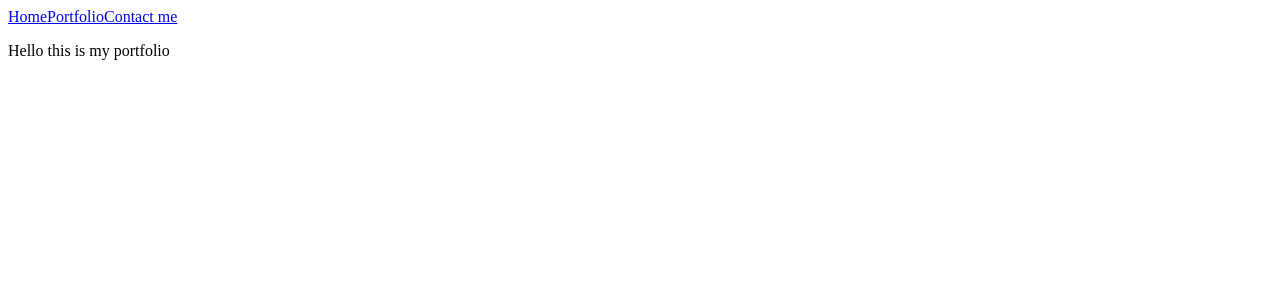
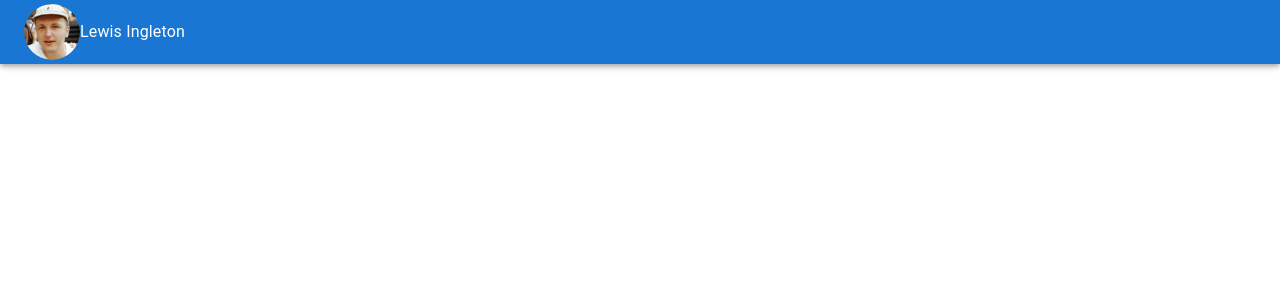
Before and after one commit to lewis-ingleton/portfolio-created-with-react, a React (Create React App) app in the folder li-portfolio-app/: page / in a window 1280 px wide. Shown: the top 300 px of the page. Built offline with nearby package versions, Linux system fonts and the light colour scheme; the HTML template or start-up script is replaced by a standard one.

Commit message:
Icon added to navbar

```diff
--- a/li-portfolio-app/package.json
+++ b/li-portfolio-app/package.json
@@ -3,6 +3,9 @@
   "version": "0.1.0",
   "private": true,
   "dependencies": {
+    "@emotion/react": "^11.10.6",
+    "@emotion/styled": "^11.10.6",
+    "@mui/material": "^5.11.13",
     "@testing-library/jest-dom": "^5.16.5",
     "@testing-library/react": "^13.4.0",
     "@testing-library/user-event": "^13.5.0",
--- a/li-portfolio-app/src/App.js
+++ b/li-portfolio-app/src/App.js
@@ -1,12 +1,16 @@
 import Navbar from "./components/navbar/Navbar";
+import MyApp from "./components/navbar/Navbar";
+import ResponsiveAppBar from "./components/navbar/Navbar";
+
+
 
 function App() {
   return (
     <>
       <Navbar />
-      <p>
+      <h1>
         Hello this is my portfolio
-      </p>
+      </h1>
 
     </>
   );
--- a/li-portfolio-app/src/components/navbar/Navbar.js
+++ b/li-portfolio-app/src/components/navbar/Navbar.js
@@ -1,16 +1,22 @@
+import React from 'react'
+import { AppBar, Toolbar, Avatar, Typography } from '@mui/material'
+import logo from './li-pic-modified.jpg'
 
-function Navbar() {
+const Navbar = () => {
     return (
-        <>
-        <nav>
-            <a href="#">Home</a>
-            <a href="#">Portfolio</a>
-            <a href="#">Contact me</a>
-        </nav>
+        <React.Fragment>
+            <AppBar>
+                <Toolbar>
+                    <Avatar src={logo} sx={{ width: 56, height: 56 }} />
+                    <Typography>Lewis Ingleton</Typography>
+
+                </Toolbar>
+
+            </AppBar>
+        </React.Fragment>
+    )
 
 
-        </>
-    )
 }
 
 export default Navbar;
--- a/li-portfolio-app/src/index.css
+++ b/li-portfolio-app/src/index.css
@@ -0,0 +1,3 @@
+body {
+    margin: 0;
+}
```
Also changed, not shown: li-portfolio-app/src/components/navbar/li-pic-modified.jpg (added), 1 other file (tests, documents, lock files or other folders).
